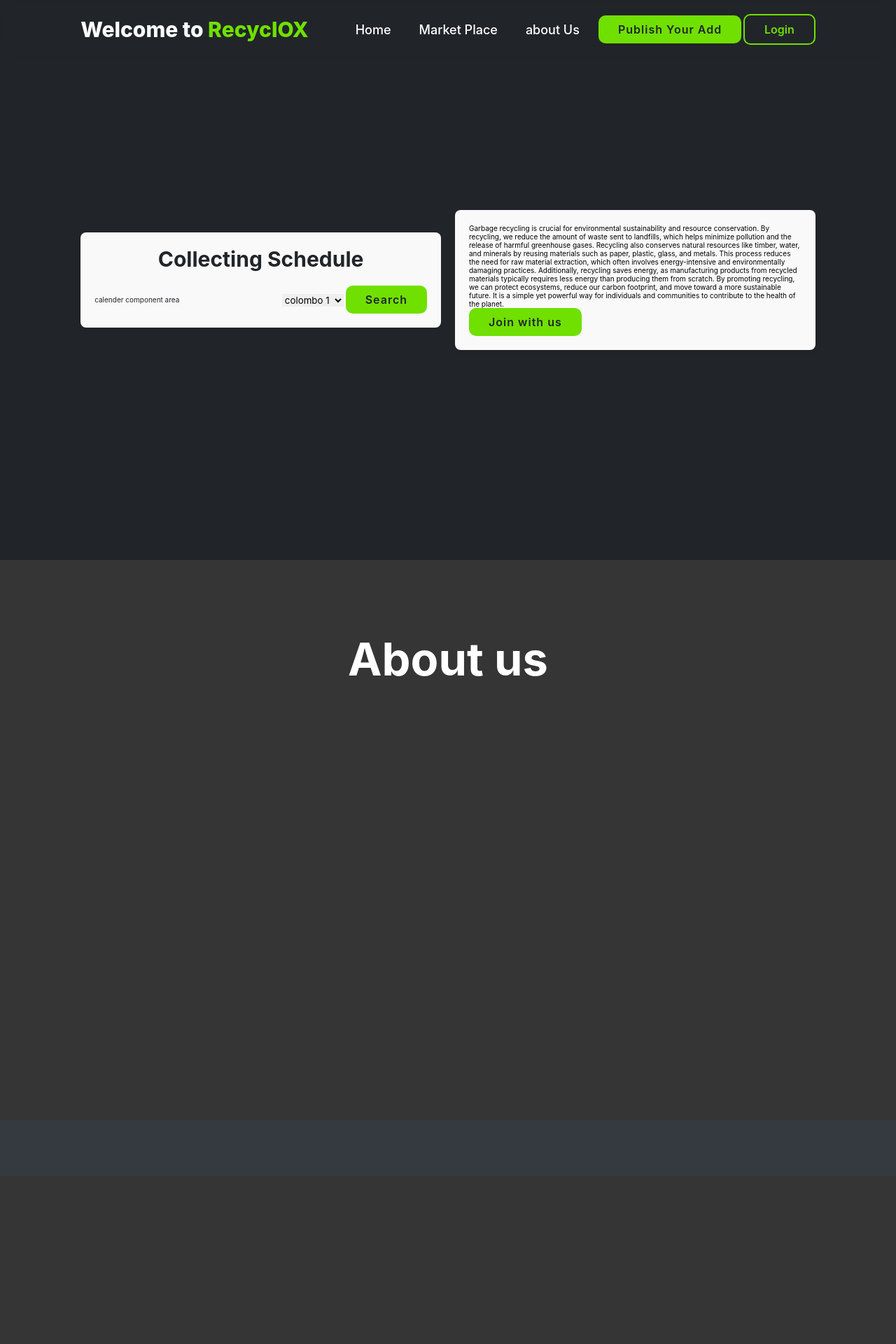
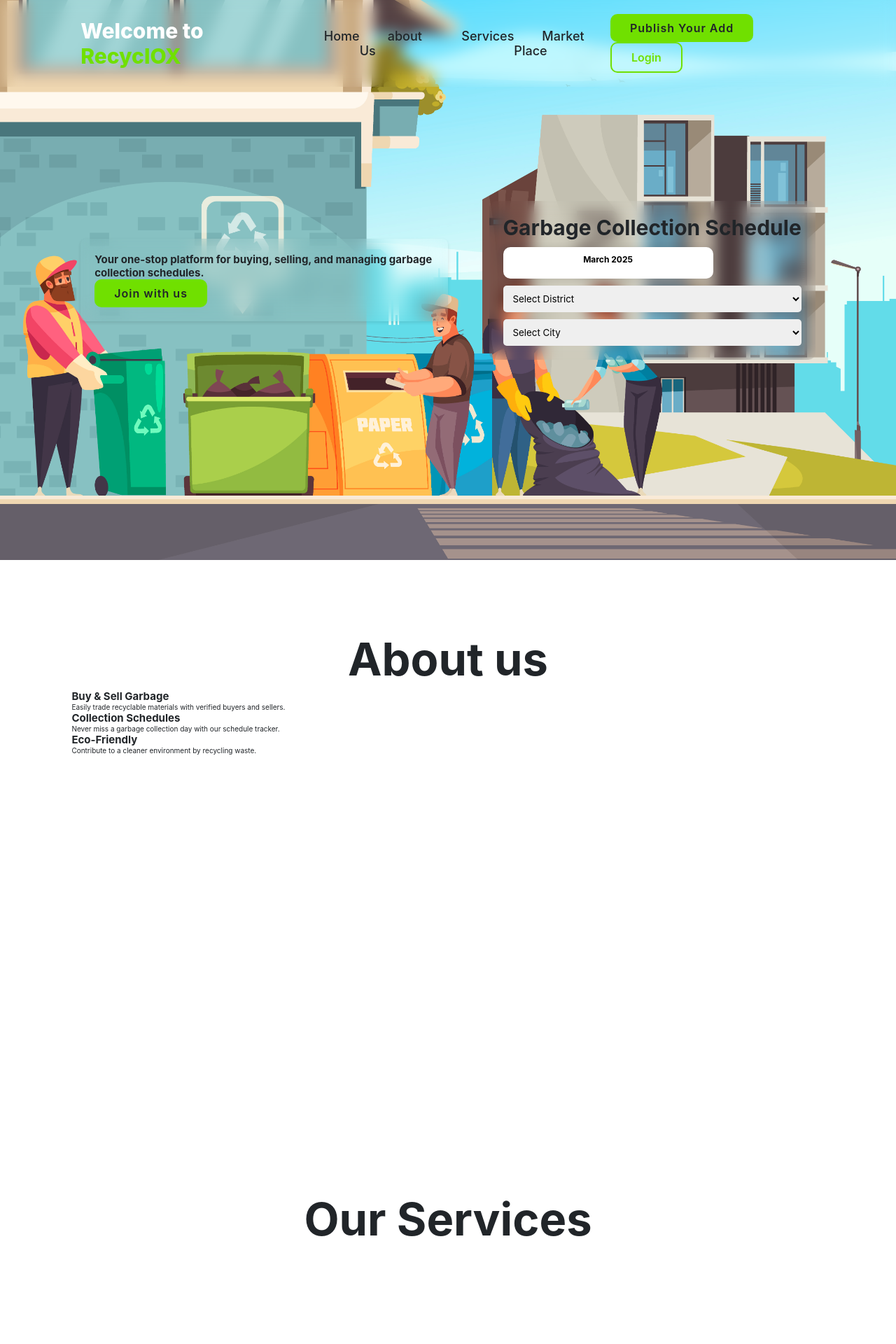
Before and after one commit to DinukaPrasad/recyclOX, a PHP site: page / in a window 1280 px wide. Shown: the top 1920 px of the page at 70% size. Before the commit the page ends 966 px from the top, so only its background shows below. Run offline with PHP 8.4, Linux system fonts and the light colour scheme.

Commit message:
home page edit

```diff
--- a/asset/css/home_page.css
+++ b/asset/css/home_page.css
@@ -7,7 +7,7 @@
 .navbar a {
     font-size: 1.8rem;
     font-weight: 500;
-    color: var(--text-color);
+    color: var(--bg-color);
     margin-left: 4rem ;
     transition: all 0.5s ease;
     border-bottom: 3px solid transparent;
@@ -15,7 +15,7 @@
 
 .navbar a:hover,.navbar a:active{
 
-    color: var(--main-color);
+    /* color: var(--main-color); */
     border-bottom: 3px solid var(--main-color);
 }
 
@@ -26,6 +26,7 @@
     align-items: center;
     gap: 20px;
     padding: 2rem 9%;
+    background:url('../../image/hero-bg.jpg') no-repeat center center/cover;
 
 }
 
@@ -54,13 +55,80 @@
     margin-top: 20px; /* Add margin to separate from the headline */
 }
 
-.calender {
-    flex: 1;
-    text-align: left;
+.calendar-section {
+    backdrop-filter: blur(10px);
+    padding: 20px;
+    border-radius: 10px;
 }
 
-.search-bar {
-    color: #f9f9f9;
+.calendar-section h3 {
+    margin-bottom: 10px;
+}
+
+#calendar {
+    width: 300px;
+    background: white;
+    color: black;
+    padding: 10px;
+    border-radius: 10px;
+    box-shadow: 0 0 10px rgba(0, 0, 0, 0.1);
+}
+
+.calendar-header {
+    text-align: center;
+    margin-bottom: 10px;
+}
+
+.calendar-header h4 {
+    margin: 0;
+    font-size: 1.2rem;
+}
+
+.days-row {
+    display: flex;
+    justify-content: space-between;
+    font-weight: bold;
+    margin-bottom: 10px;
+}
+
+.dates-grid {
+    display: grid;
+    grid-template-columns: repeat(7, 1fr);
+    gap: 5px;
+}
+
+.date {
+    text-align: center;
+    padding: 10px;
+    border-radius: 5px;
+    background: #f4f4f4;
+    position: relative;
+}
+
+.date.empty {
+    background: transparent;
+}
+
+.date.collection-day {
+    background: #4CAF50;
+    color: white;
+}
+
+.collection-marker {
+    position: absolute;
+    bottom: 2px;
+    right: 2px;
+    width: 6px;
+    height: 6px;
+    background: #FF5722;
+    border-radius: 50%;
+}
+
+select {
+    width: 100%;
+    padding: 10px;
+    margin-top: 10px;
+    border-radius: 5px;
 }
 
 
@@ -68,7 +136,7 @@
 .paragraph-container {
     flex: 1; /* Take up available space */
     max-width: 50%; /* Limit the width */
-    background-color: #f9f9f9; /* Light background color */
+    backdrop-filter: blur(15px); /* Light background color */
     padding: 20px; /* Add padding inside the container */
     border-radius: 8px; /* Rounded corners */
     box-shadow: 0 2px 4px rgba(0, 0, 0, 0.1); /* Add a subtle shadow */
@@ -79,8 +147,86 @@
 }
 
 
-/* about us section */
 
-.aboutus{
-   background-color: #353535;
+/* Footer Styles */
+footer {
+    font-size: 1.8rem;
+    background: #333;
+    color: white;
+    padding: 40px 20px 20px;
+    margin-top: 50px;
 }
+
+.footer-content {
+    display: flex;
+    justify-content: space-between;
+    flex-wrap: wrap;
+    gap: 20px;
+    max-width: 1200px;
+    margin: 0 auto;
+}
+
+.footer-section {
+    flex: 1;
+    min-width: 200px;
+}
+
+.footer-section h3 {
+    margin-bottom: 15px;
+    font-size: 1.2rem;
+    color: #4CAF50;
+}
+
+.footer-section ul {
+    list-style: none;
+    padding: 0;
+}
+
+.footer-section ul li {
+    margin-bottom: 10px;
+}
+
+.footer-section ul li a {
+    color: white;
+    text-decoration: none;
+    transition: color 0.3s ease;
+}
+
+.footer-section ul li a:hover {
+    color: #FF5722;
+}
+
+.social-icons {
+    display: flex;
+    gap: 10px;
+}
+
+.social-icons a {
+    color: white;
+    font-size: 1.5rem;
+    transition: color 0.3s ease;
+}
+
+.social-icons a:hover {
+    color: #4CAF50;
+}
+
+.footer-bottom {
+    text-align: center;
+    margin-top: 20px;
+    padding-top: 10px;
+    border-top: 1px solid #444;
+}
+
+/* Responsive Footer */
+@media (max-width: 768px) {
+    .footer-content {
+        flex-direction: column;
+        align-items: center;
+        text-align: center;
+    }
+
+    .footer-section {
+        margin-bottom: 20px;
+    }
+}
--- a/asset/css/main.css
+++ b/asset/css/main.css
@@ -18,8 +18,8 @@ html {
 }
 
 body{
-    background: var(--bg-color);
-    color: var(--text-color);
+    background: var(--text-color);
+    color: var(--bg-color);
 }
 
 section{
--- /dev/null
+++ b/asset/js/home_page.js
@@ -0,0 +1,86 @@
+function toggleMenu() {
+    const navLinks = document.querySelector('.nav-links');
+    navLinks.classList.toggle('active');
+}
+
+// Initialize Calendar
+document.addEventListener('DOMContentLoaded', function () {
+    const calendar = document.getElementById('calendar');
+    const today = new Date();
+    const month = today.toLocaleString('default', { month: 'long' });
+    const year = today.getFullYear();
+
+    calendar.innerHTML = `
+        <div class="calendar-header">
+            <h4>${month} ${year}</h4>
+        </div>
+        <div class="calendar-dates">
+            <!-- Add dates dynamically here -->
+        </div>
+    `;
+});
+
+
+// Slider Functionality
+let slideIndex = 0;
+showSlides();
+
+function showSlides() {document.addEventListener('DOMContentLoaded', function () {
+    const calendar = document.getElementById('calendar');
+    const today = new Date();
+    const month = today.getMonth();
+    const year = today.getFullYear();
+
+    // Fetch garbage collection dates from the server
+    fetch('get_schedules.php')
+        .then(response => response.json())
+        .then(data => {
+            const collectionDates = data.map(item => new Date(item.date).getDate());
+            renderCalendar(month, year, collectionDates);
+        })
+        .catch(error => console.error('Error fetching schedules:', error));
+
+    function renderCalendar(month, year, collectionDates) {
+        const firstDay = new Date(year, month, 1);
+        const lastDay = new Date(year, month + 1, 0);
+        const daysInMonth = lastDay.getDate();
+        const startingDay = firstDay.getDay();
+
+        let calendarHTML = `
+            <div class="calendar-header">
+                <h4>${firstDay.toLocaleString('default', { month: 'long' })} ${year}</h4>
+            </div>
+            <div class="calendar-dates">
+                <div class="days-row">
+                    <span>Sun</span>
+                    <span>Mon</span>
+                    <span>Tue</span>
+                    <span>Wed</span>
+                    <span>Thu</span>
+                    <span>Fri</span>
+                    <span>Sat</span>
+                </div>
+                <div class="dates-grid">
+        `;
+
+        // Fill in the blanks for the first week
+        for (let i = 0; i < startingDay; i++) {
+            calendarHTML += `<div class="date empty"></div>`;
+        }
+
+        // Fill in the dates
+        for (let i = 1; i <= daysInMonth; i++) {
+            const isCollectionDay = collectionDates.includes(i);
+            calendarHTML += `
+                <div class="date ${isCollectionDay ? 'collection-day' : ''}">
+                    ${i}
+                    ${isCollectionDay ? '<span class="collection-marker"></span>' : ''}
+                </div>
+            `;
+        }
+
+        calendarHTML += `</div></div>`;
+        calendar.innerHTML = calendarHTML;
+    }
+});
+}
--- a/index.php
+++ b/index.php
@@ -17,8 +17,9 @@
 
         <ul class="navbar">
             <li><a href="#home">Home</a></li>
+            <li><a href="#aboutUs">about Us</a></li>
+            <li><a href="#services">Services</a></li>
             <li><a href="market.php">Market Place</a></li>
-            <li><a href="#aboutUs">about Us</a></li>
         </ul>
 
         <div class="top-btn">
@@ -29,39 +30,91 @@
 
     <!-- Home section -->
     <section class="home-section" id="home">
-         <div class="schedule-container">
-            <h3 class="headline">Collecting Schedule</h3>
-                <div class="calender-container">
-                    <div class="calender">calender component area</div>
-                    <div class="search_bar">
-                        <form class="src_form" action="./controller/search_appointments.php" method="post">
-                            <select name="area" id="area">
-                                <option value="colombo1">colombo 1</option>
-                                <option value="colombo2">colombo 2</option>
-                                <option value="colombo3">colombo 3</option>
-                                <option value="colombo4">colombo 4</option>
-                            </select>
-                            <button type="submit" name="btn_search" class="btn-2">Search</button>
-                        </form>
-                    </div>
-                </div>
-            </div>
+        <div class="paragraph-container">
+            <h2>Your one-stop platform for buying, selling, and managing garbage collection schedules.</h2>
+            <a href="./market.php" class="btn-2">Join with us</a>
+        </div>
 
-            <div class="paragraph-container">
-                <div class="paragraph">Garbage recycling is crucial for environmental sustainability and resource conservation. By recycling, we reduce the amount of waste sent to landfills, which helps minimize pollution and the release of harmful greenhouse gases. Recycling also conserves natural resources like timber, water, and minerals by reusing materials such as paper, plastic, glass, and metals. This process reduces the need for raw material extraction, which often involves energy-intensive and environmentally damaging practices. Additionally, recycling saves energy, as manufacturing products from recycled materials typically requires less energy than producing them from scratch. By promoting recycling, we can protect ecosystems, reduce our carbon footprint, and move toward a more sustainable future. It is a simple yet powerful way for individuals and communities to contribute to the health of the planet.</div>
-                <a href="#" class="btn-2">Join with us</a>
-            </div>
+        <div class="calendar-section">
+            <h3>Garbage Collection Schedule</h3>
+            <div id="calendar"></div>
+            <form>
+                <select id="district" name="district">
+                    <option value="">Select District</option>
+                    <option value="district1">District 1</option>
+                    <option value="district2">District 2</option>
+                </select>
+                <select id="city" name="city">
+                    <option value="">Select City</option>
+                    <option value="city1">City 1</option>
+                    <option value="city2">City 2</option>
+                </select>
+            </form>
+        </div>
     </section>
+
     <!-- about us section -->
     <section class="aboutus" id="aboutUs">
         <h1 class="heading">About us</h1>
+
+        <div class="feature">
+            <i class="fas fa-recycle"></i>
+            <h2>Buy & Sell Garbage</h2>
+            <p>Easily trade recyclable materials with verified buyers and sellers.</p>
+        </div>
+        <div class="feature">
+            <i class="fas fa-calendar-alt"></i>
+            <h2>Collection Schedules</h2>
+            <p>Never miss a garbage collection day with our schedule tracker.</p>
+        </div>
+        <div class="feature">
+            <i class="fas fa-leaf"></i>
+            <h2>Eco-Friendly</h2>
+            <p>Contribute to a cleaner environment by recycling waste.</p>
+        </div>
+
+    </section>
+
+    <!-- services section -->
+    <section class="aboutus" id="services">
+        <h1 class="heading">Our Services</h1>
 
 
     </section>
 
     <footer>
+        <div class="footer-content">
+            <div class="footer-section">
+                <h3>Quick Links</h3>
+                <ul>
+                    <li><a href="#home">Home</a></li>
+                    <li><a href="#aboutUs">About</a></li>
+                    <li><a href="#services">Services</a></li>
+                    <li><a href="#home">Schedule</a></li>
+                </ul>
+            </div>
+            <div class="footer-section">
+                <h3>Contact Us</h3>
+                <p>Email: info@recyclox.com</p>
+                <p>Phone: +123 456 7890</p>
+                <p>Address: 123, RecyclOx Street, Bambalapitiya</p>
+            </div>
+            <div class="footer-section">
+                <h3>Follow Us</h3>
+                <div class="social-icons">
+                    <a href="#"><i class="fab fa-facebook"></i></a>
+                    <a href="#"><i class="fab fa-twitter"></i></a>
+                    <a href="#"><i class="fab fa-instagram"></i></a>
+                    <a href="#"><i class="fab fa-linkedin"></i></a>
+                </div>
+            </div>
+        </div>
+        <div class="footer-bottom">
+            <p>&copy; 2025 RecyclOX. All rights reserved.</p>
+        </div>
+    </footer>
 
-    </footer>
+    <script src="./asset/js/home_page.js"></script>
 
 </body>
 </html>
```
Also changed, not shown: create_ad.php (added), image/hero-bg.jpg (added).
